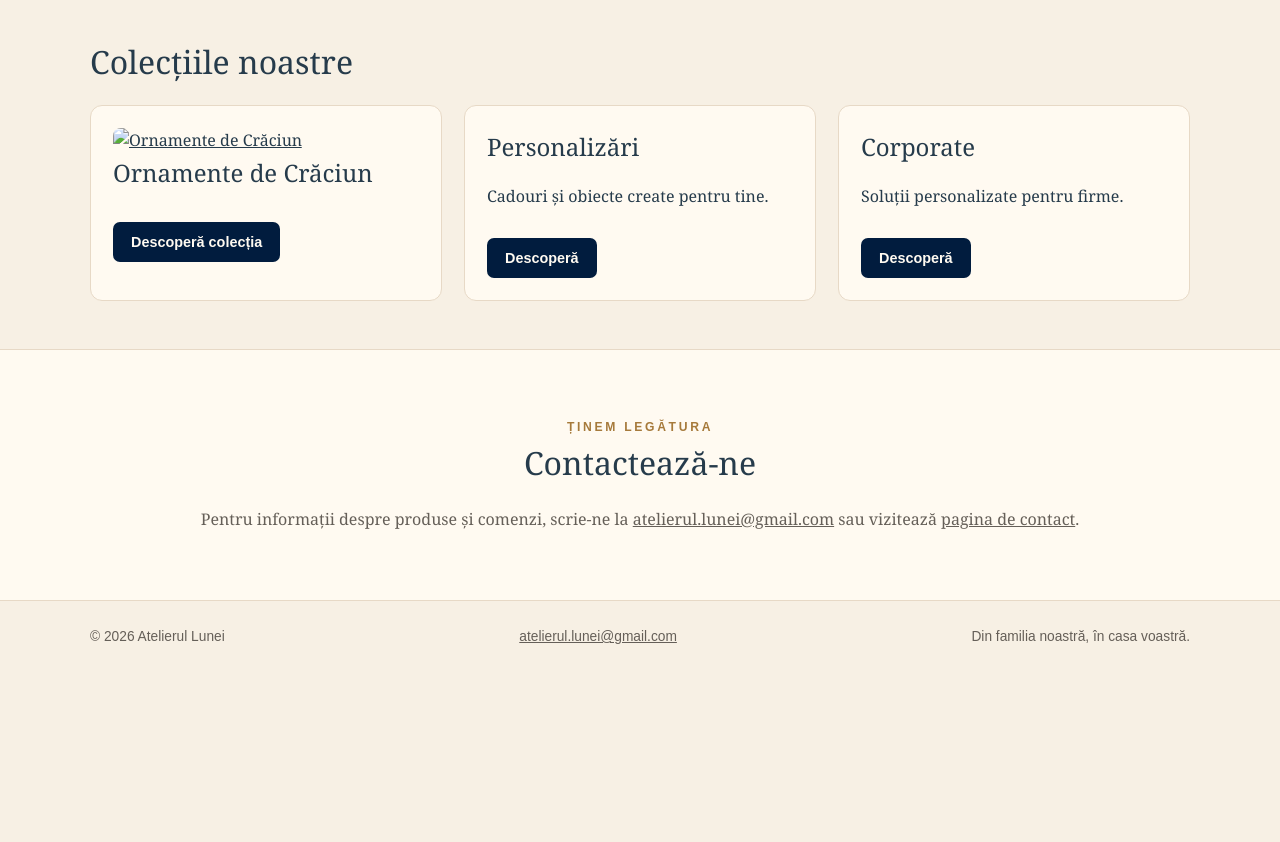
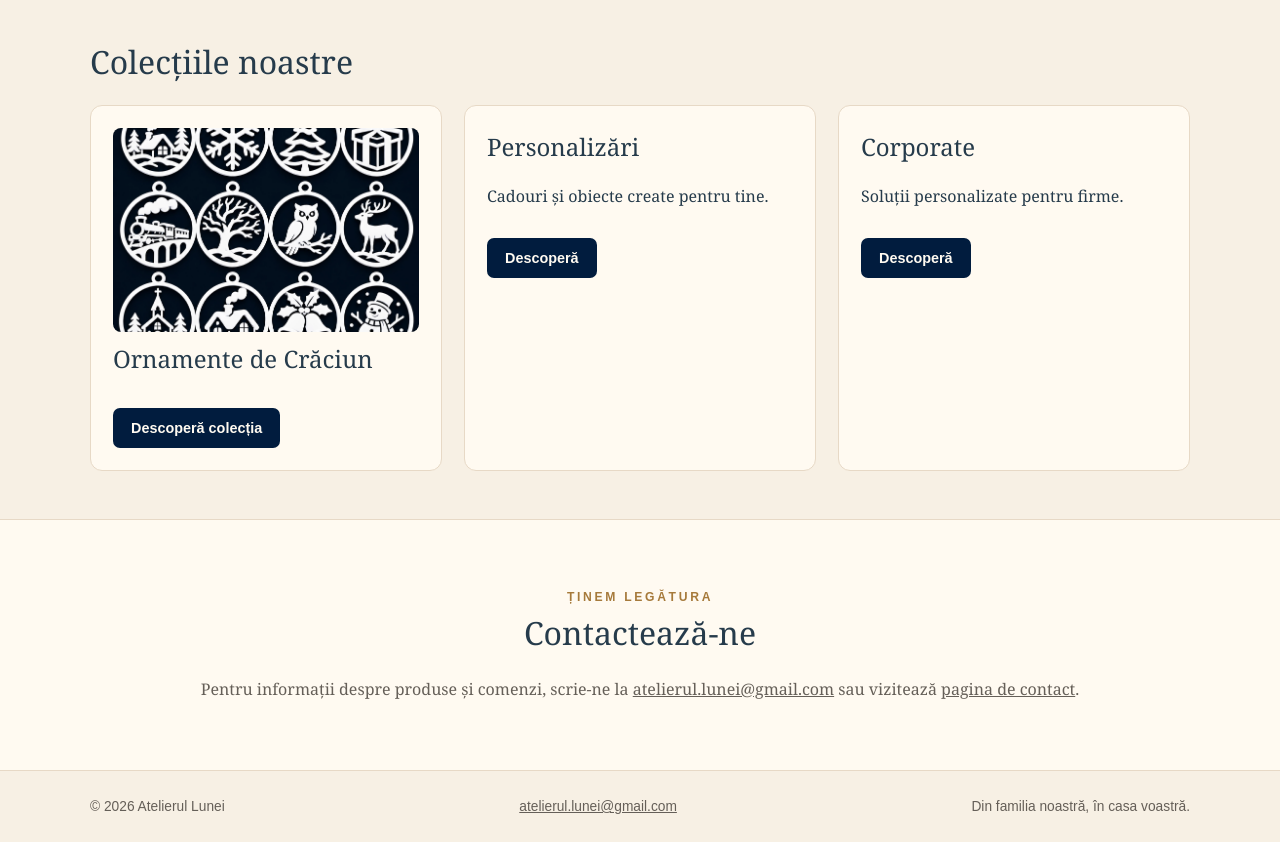
Before and after one commit to mihaiandreilucian15-creator/atelierul-lunei, a plain HTML site: page index.html in a window 1280 px wide. Shown: the part 1120-1962 px from the top of the page. Before the commit the page ends 1792 px from the top, so only its background shows below. Drawn offline with Linux system fonts and the light colour scheme.

Commit message:
Add files via upload

```diff
--- a/index.html
+++ b/index.html
@@ -95,7 +95,7 @@
       </div>
     </section>
 
-    <section class="container shop" id="produse"><h2>Colecțiile noastre</h2><div class="tiles"><article class="tile"><a href="ornamente-craciun.html"><img src="assets/iarna-fermecata.png" alt="Ornamente de Crăciun"></a><h2>Ornamente de Crăciun</h2><a class="btn" href="ornamente-craciun.html">Descoperă colecția</a></article><article class="tile"><h2>Personalizări</h2><p>Cadouri și obiecte create pentru tine.</p><a class="btn" href="personalizari.html">Descoperă</a></article><article class="tile"><h2>Corporate</h2><p>Soluții personalizate pentru firme.</p><a class="btn" href="corporate.html">Descoperă</a></article></div></section>
+    <section class="container shop" id="produse"><h2>Colecțiile noastre</h2><div class="tiles"><article class="tile"><a href="ornamente-craciun.html"><img src="assets/iarna-fermecata.webp" alt="Ornamente de Crăciun"></a><h2>Ornamente de Crăciun</h2><a class="btn" href="ornamente-craciun.html">Descoperă colecția</a></article><article class="tile"><h2>Personalizări</h2><p>Cadouri și obiecte create pentru tine.</p><a class="btn" href="personalizari.html">Descoperă</a></article><article class="tile"><h2>Corporate</h2><p>Soluții personalizate pentru firme.</p><a class="btn" href="corporate.html">Descoperă</a></article></div></section>
 
     <section class="info" id="contact">
       <div class="container" style="text-align:center">
```
